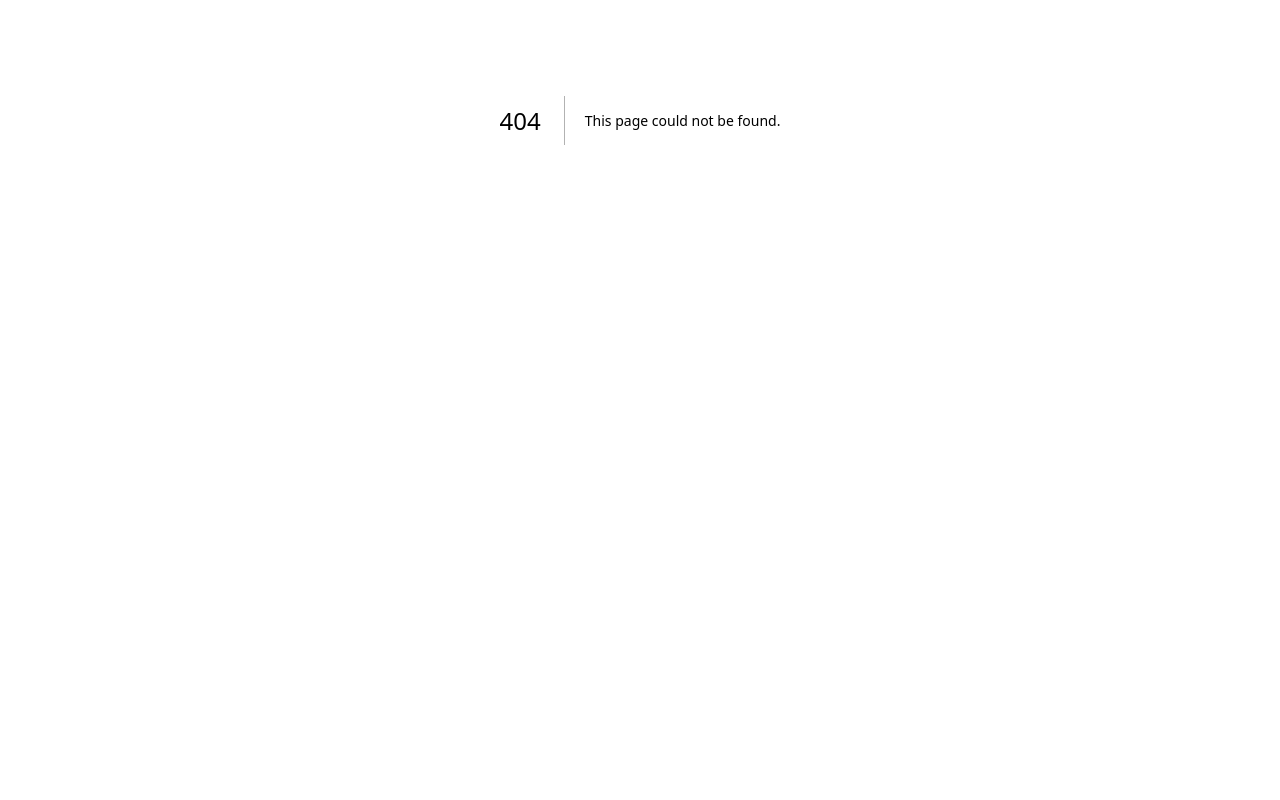
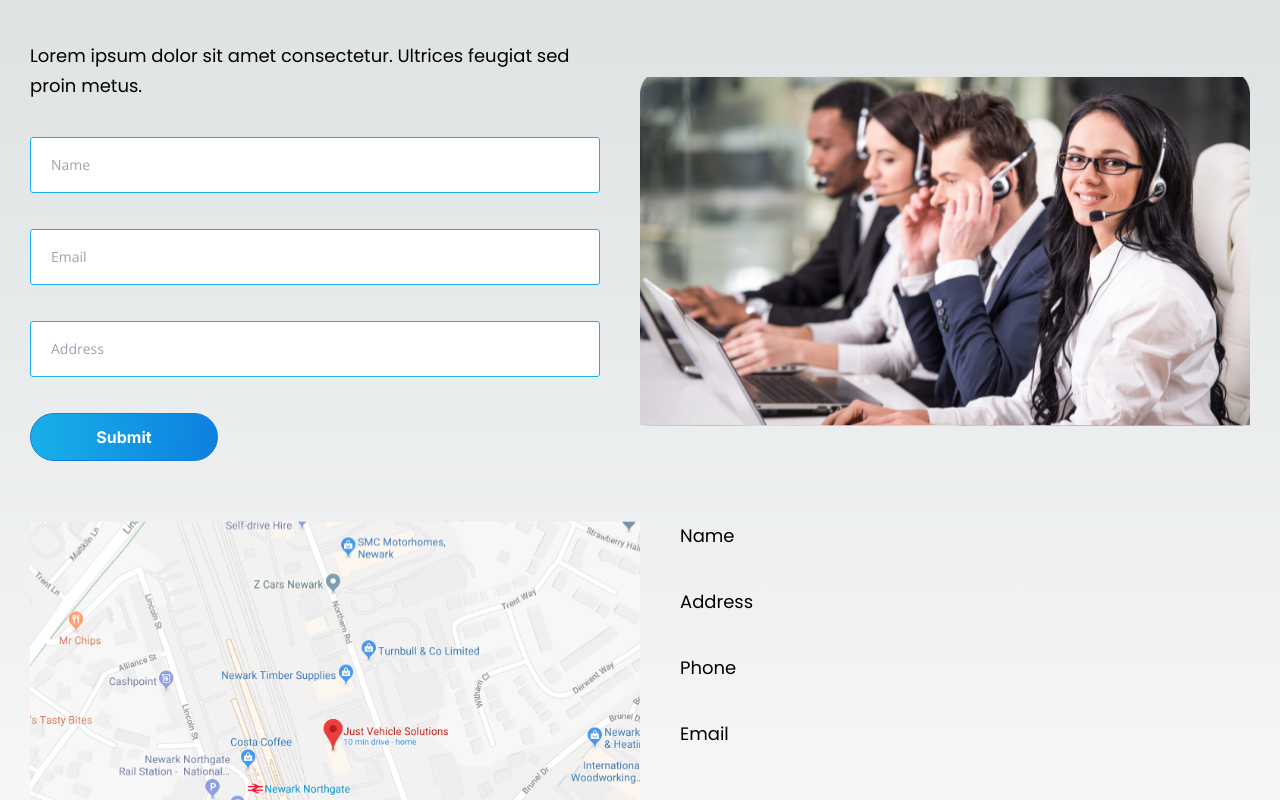
Before and after one commit to vihangkale/refy-assignment, a Next.js app: page /contact in a window 1280 px wide. Before the commit this address had no page. Shown: the part 280-1080 px from the top of the page. Before the commit the page ends 800 px from the top, so only its background shows below. Built offline with nearby package versions, Linux system fonts and the light colour scheme.

Commit message:
contact us page ui completed

```diff
--- a/app/about/page.jsx
+++ b/app/about/page.jsx
@@ -4,7 +4,7 @@ import hero from "../assets/aboutHero.svg";
 import { poppins } from "../ui/font";
 export default function Page() {
   return (
-    <div className="flex flex-col gap-y-[60px] pt-[175.51px] px-[30px] bg-white">
+    <div className="flex flex-col gap-y-[60px] py-[175.51px] px-[30px] bg-white">
       <Heading text="About Us" className="text-center" />
       <div className="flex flex-col md:flex-row gap-[40px] items-center">
         <p
--- a/app/contact/index.js
+++ /dev/null
@@ -1,3 +0,0 @@
-export default function Page() {
-  return;
-}
--- /dev/null
+++ b/app/contact/page.jsx
@@ -0,0 +1,60 @@
+import Heading from "../ui/heading";
+import Image from "next/image";
+import { poppins, opensans } from "../ui/font";
+import hero from "../assets/aboutHero.svg";
+import map from "../assets/map.svg";
+const inputs = [
+  {
+    label: "Name",
+    name: "name",
+  },
+  {
+    label: "Email",
+    name: "email",
+  },
+  {
+    label: "Address",
+    name: "address",
+  },
+];
+export default function Page() {
+  return (
+    <div className="py-[175.51px] flex flex-col gap-y-[60px] px-[30px]">
+      <Heading text="Contact Us" className="text-center" />
+      <div className="flex flex-col md:flex-row gap-[40px]">
+        <div className="w-full md:w-2/4 flex flex-col gap-[36px]">
+          <p
+            className={`${poppins.className} text-[18px] font-normal leading-[30px] text-[#000000] `}
+          >
+            Lorem ipsum dolor sit amet consectetur. Ultrices feugiat sed proin
+            metus.
+          </p>
+
+          {inputs?.map(({ label, name }) => (
+            <input
+              className={`${opensans.className} border border-solid border-[#18B0E9] rounded-[3px] w-full h-[56px] px-[20px] py-[12px] text-[14px] font-normal text-black`}
+              type="text"
+              placeholder={label}
+              name={name}
+            />
+          ))}
+          <button className="w-[188px] h-[48px] justofy-center items-center getStarted-gradient border border-solid border-[#0D80DF] rounded-[24px] font-bold text-[#FFFFFF] leading-[24px] text-base text-white">
+            Submit
+          </button>
+        </div>
+        <Image className="w-full md:w-2/4" src={hero} alt="about" />
+      </div>
+      <div className="flex flex-col md:flex-row gap-[40px]">
+        <Image className="w-full md:w-2/4" src={map} alt="map" />
+        <div
+          className={`${poppins.className} w-full md:w-2/4 flex flex-col gap-[36px] text-[18px] font-normal leading-[30px] text-[#000000]`}
+        >
+          <p>Name</p>
+          <p>Address</p>
+          <p>Phone</p>
+          <p>Email</p>
+        </div>
+      </div>
+    </div>
+  );
+}
--- a/app/ui/font.ts
+++ b/app/ui/font.ts
@@ -1,6 +1,10 @@
-import { Inter, Poppins } from "next/font/google";
+import { Inter, Poppins, Open_Sans } from "next/font/google";
 export const inter = Inter({ subsets: ["latin"] });
 export const poppins = Poppins({
   subsets: ["latin"],
   weight: ["400", "500", "600", "700", "800"],
 });
+export const opensans = Open_Sans({
+  subsets: ["latin"],
+  weight: ["400", "500", "600", "700", "800"],
+});
```
Also changed, not shown: app/assets/map.svg (added).
